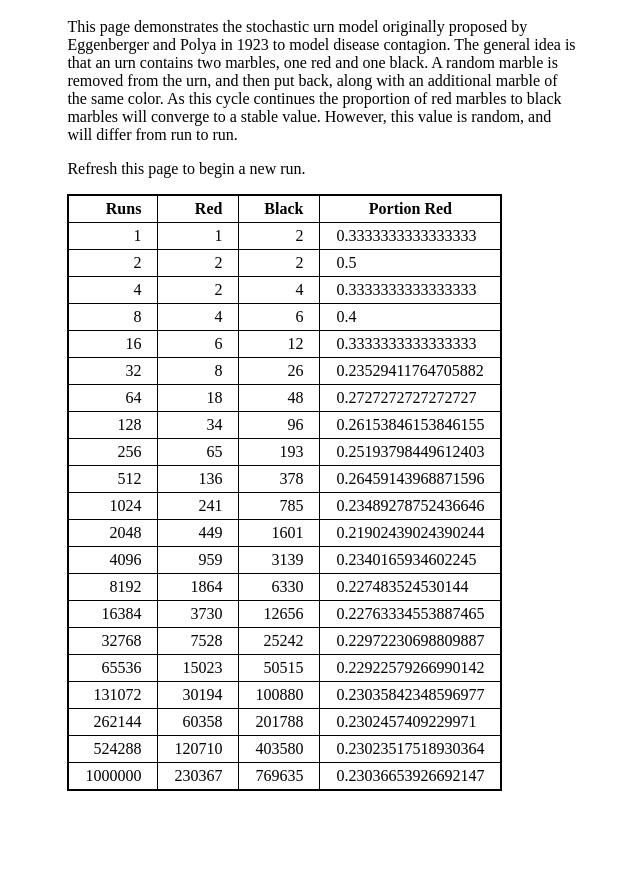
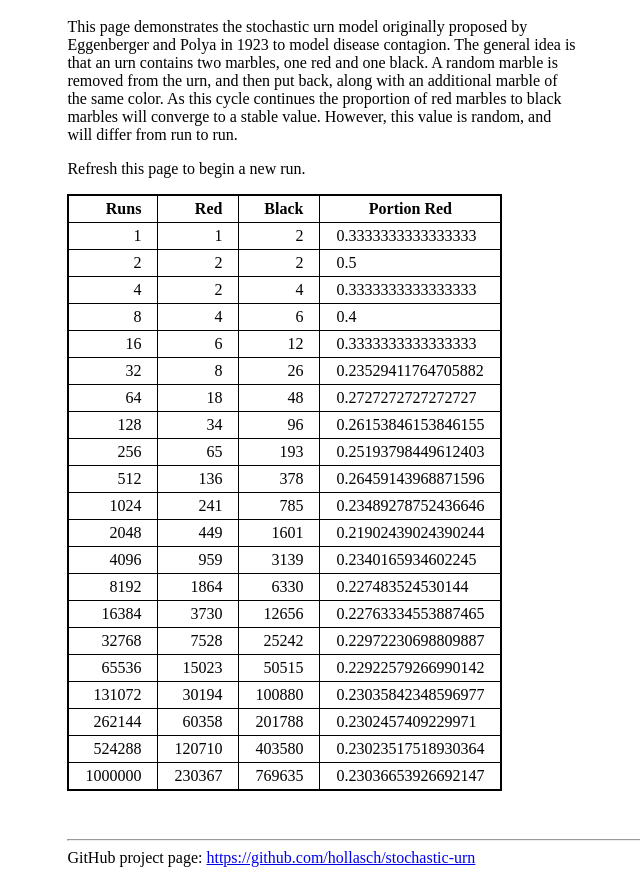
Before and after one commit to hollasch/stochastic-urn, a plain HTML site: page index.html in a window 1280 px wide. Shown: the part 104-987 px from the top of the page, without its empty margins (35-675 px from the left). Before the commit the page ends 895 px from the top, so only its background shows below. Drawn offline with nearby package versions, Linux system fonts and the light colour scheme.

Commit message:
Add link to GitHub project page

```diff
--- a/index.html
+++ b/index.html
@@ -43,6 +43,10 @@ will converge to a stable value. However, this value is random, and will differ
         <th class="whole">Black
         <th>Portion Red
 </table>
+
+<p style="margin-top: 3em"><hr>GitHub project page:
+<a href="https://github.com/hollasch/stochastic-urn">https://github.com/hollasch/stochastic-urn</a>
+</p>
 
 <script type="text/javascript">
 
```
